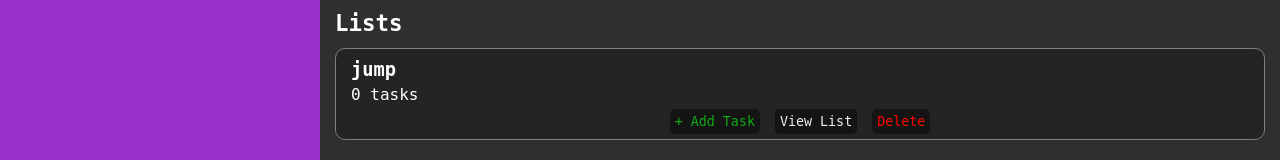
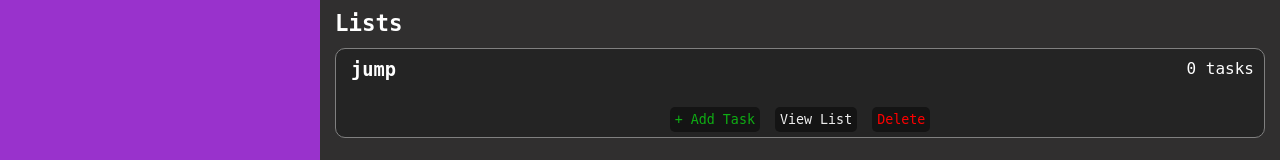
Before and after one commit to TeaPotted/TOP-Todo-List, a website built with webpack: page src/template.html in a window 1280 px wide. Both pictures are taken after a click on the button "Create List". Shown: the top 160 px of the page. Built offline with nearby package versions, Linux system fonts and the light colour scheme.

Commit message:
add styling to .list .taskNum

```diff
--- a/src/styles.css
+++ b/src/styles.css
@@ -86,6 +86,11 @@
   height: fit-content;
 }
 
+.list .tasksNum {
+  position: absolute;
+  right: 10px;
+}
+
 .list .tasksContainer {
   margin-top: 5px;
   display: flex;
```
